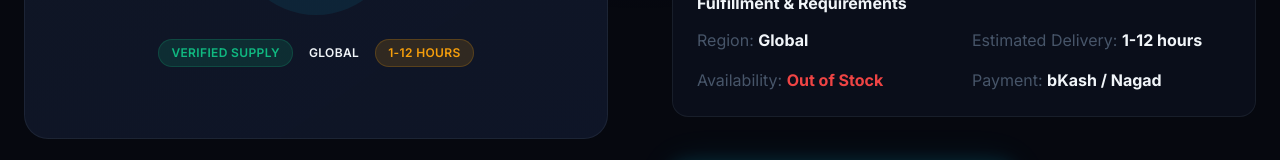
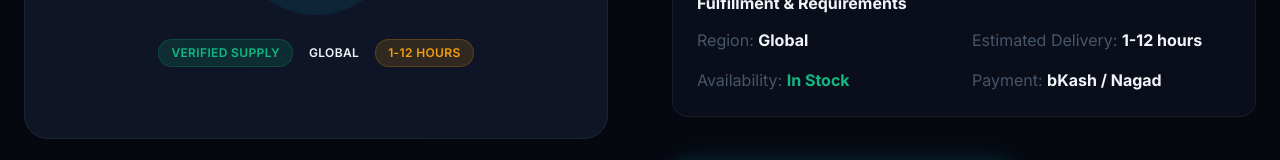
Before and after one commit to rashelmahmudrabbi/nexora.digital, a Next.js app: page /shop/canva-pro-1-month in a window 1280 px wide. Shown: the part 377-537 px from the top of the page. Built offline with nearby package versions, Linux system fonts and the light colour scheme.

Commit message:
Fix TypeScript ReactNode icon types and availability enum check for Next build

```diff
--- a/src/app/page.tsx
+++ b/src/app/page.tsx
@@ -1,10 +1,11 @@
 import Link from 'next/link';
+import React from 'react';
 import ProductCard from '@/components/shop/ProductCard';
 import { sampleProducts, sampleCategories } from '@/lib/data';
 import styles from './page.module.css';
 
 // Category icon SVGs
-const categoryIcons: Record<string, JSX.Element> = {
+const categoryIcons: Record<string, React.ReactNode> = {
   'brain': <svg width="32" height="32" viewBox="0 0 24 24" fill="none" stroke="currentColor" strokeWidth="1.5"><path d="M9.5 2A5.5 5.5 0 0 0 4 7.5c0 .97.26 1.88.7 2.66A5.5 5.5 0 0 0 2 15c0 2.76 2.04 5.04 4.69 5.44A4.5 4.5 0 0 0 11 24V2.05A5.47 5.47 0 0 0 9.5 2z"/><path d="M14.5 2A5.5 5.5 0 0 1 20 7.5c0 .97-.26 1.88-.7 2.66A5.5 5.5 0 0 1 22 15c0 2.76-2.04 5.04-4.69 5.44A4.5 4.5 0 0 1 13 24V2.05A5.47 5.47 0 0 1 14.5 2z"/></svg>,
   'gamepad': <svg width="32" height="32" viewBox="0 0 24 24" fill="none" stroke="currentColor" strokeWidth="1.5"><line x1="6" y1="12" x2="10" y2="12"/><line x1="8" y1="10" x2="8" y2="14"/><line x1="15" y1="13" x2="15.01" y2="13"/><line x1="18" y1="11" x2="18.01" y2="11"/><path d="M17.32 5H6.68a4 4 0 0 0-3.978 3.59c-.006.052-.01.101-.017.152C2.604 9.416 2 14.456 2 16a3 3 0 0 0 3 3c1 0 1.5-.5 2-1l1.414-1.414A2 2 0 0 1 9.828 16h4.344a2 2 0 0 1 1.414.586L17 18c.5.5 1 1 2 1a3 3 0 0 0 3-3c0-1.545-.604-6.584-.685-7.258-.007-.05-.011-.1-.017-.151A4 4 0 0 0 17.32 5z"/></svg>,
   'package': <svg width="32" height="32" viewBox="0 0 24 24" fill="none" stroke="currentColor" strokeWidth="1.5"><path d="M16.5 9.4l-9-5.19"/><path d="M21 16V8a2 2 0 0 0-1-1.73l-7-4a2 2 0 0 0-2 0l-7 4A2 2 0 0 0 3 8v8a2 2 0 0 0 1 1.73l7 4a2 2 0 0 0 2 0l7-4A2 2 0 0 0 21 16z"/><polyline points="3.27 6.96 12 12.01 20.73 6.96"/><line x1="12" y1="22.08" x2="12" y2="12"/></svg>,
--- a/src/app/shop/[slug]/page.tsx
+++ b/src/app/shop/[slug]/page.tsx
@@ -218,8 +218,8 @@ export default async function ProductDetailPage({ params }: ProductDetailPagePro
                 </div>
                 <div>
                   <span style={{ color: 'var(--color-text-muted)' }}>Availability: </span>
-                  <strong style={{ color: product.inStock ? '#10b981' : '#ef4444' }}>
-                    {product.inStock ? 'In Stock' : 'Out of Stock'}
+                  <strong style={{ color: product.availability === 'IN_STOCK' ? '#10b981' : '#ef4444' }}>
+                    {product.availability === 'IN_STOCK' ? 'In Stock' : 'On Request / Unavailable'}
                   </strong>
                 </div>
                 <div>
```
